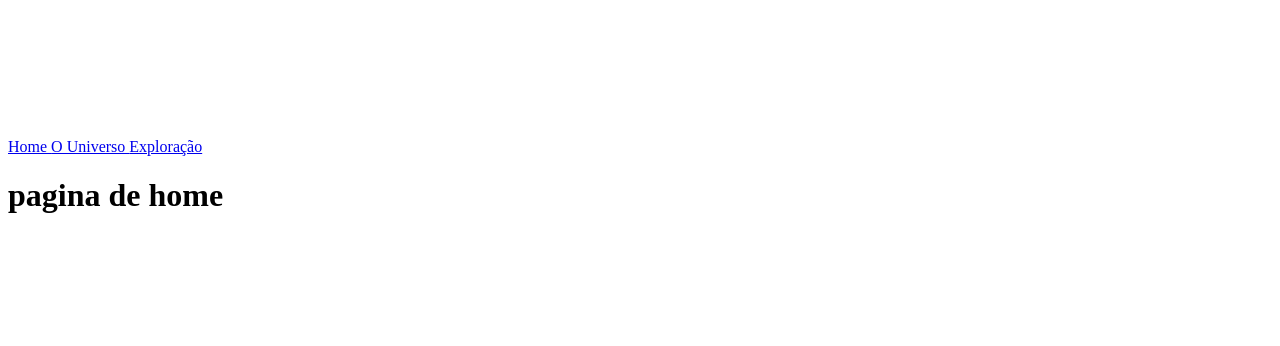
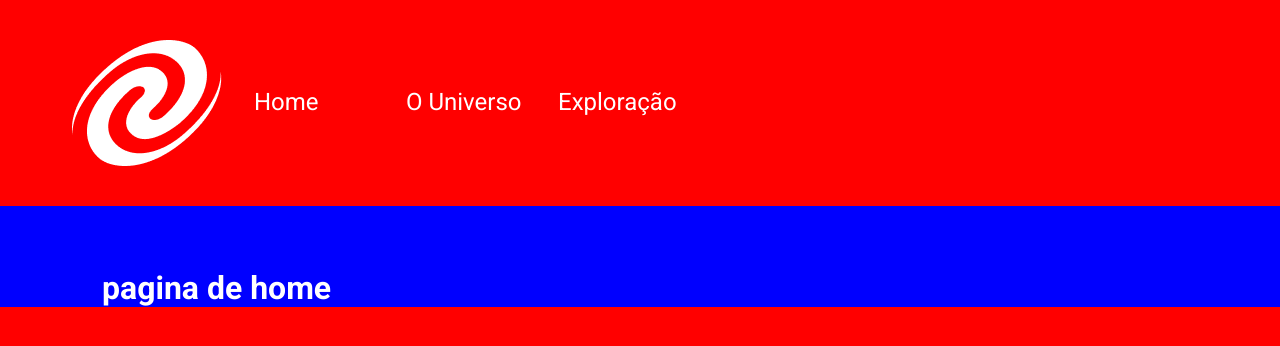
Before and after one commit to FWalterDias/SPA---Universo, a website with bundled scripts: page index.html in a window 1280 px wide. Built offline with nearby package versions, Linux system fonts and the light colour scheme.

Commit message:
adicionando configuracoes a Index

```diff
--- a/index.css
+++ b/index.css
@@ -0,0 +1,73 @@
+* {
+    margin: 0;
+    padding: 0;
+    box-sizing: border-box;
+}
+
+:root {
+    font-size: 62.5%;
+    font-family: "Roboto", sans-serif;
+    color: #FFFFFF;
+}
+
+body {
+    font-size: 1.6rem;
+}
+
+.app {
+    min-height: 100vh;
+    width: 100vw;
+    background-color: red;
+}
+
+header {
+    display: flex;
+    align-items: center;
+    gap: 3.2rem;
+
+    padding: 4rem 71rem 4rem 7.2rem;
+}
+
+header ul {
+    display: flex;
+    gap: 3.2rem;
+    align-items: center;
+    justify-content: center;
+}
+
+ul li {
+    list-style: none;
+    min-width: 12rem;
+}
+
+a {
+    text-decoration: none;
+    color: #FFFFFF;
+
+    font-size: 2.4rem;
+    font-weight: 400;
+    line-height: 2.1rem;
+
+
+}
+
+main {
+    background-color: blue;
+    display: flex;
+    flex-direction: column;
+    gap: 1.6rem;
+
+    padding: 6.3rem 0 0 10.2rem;
+}
+
+main h2 {
+    font-size: 4.8rem;
+    font-weight: 700;
+    line-height: 125%;
+}
+
+main p {
+    font-size: 1.8rem;
+    font-weight: 400;
+    line-height: 160%;
+}
--- a/index.html
+++ b/index.html
@@ -1,25 +1,42 @@
 <!DOCTYPE html>
 <html lang="en">
+
 <head>
     <meta charset="UTF-8">
     <meta name="viewport" content="width=device-width, initial-scale=1.0">
+    <link rel="preconnect" href="https://fonts.googleapis.com">
+    <link rel="preconnect" href="https://fonts.gstatic.com" crossorigin>
+    <link href="https://fonts.googleapis.com/css2?family=Roboto:wght@400;700&display=swap" rel="stylesheet">
+    <link rel="stylesheet" href="index.css">
+
     <title>SPA - Universe</title>
-    <link rel="stylesheet" href="index.css">
 </head>
+
 <body>
+    <div class="app">
         <header>
             <img src="../assets/logo.png" alt="img-logo">
             <nav>
+                <ul>
+                    <li>
                         <a href="/" onclick="route()"> Home </a>
+                    </li>
+                    <li>
                         <a href="/oUniverso" onclick="route()"> O Universo </a>
+                    </li>
+                    <li>
                         <a href="/exploracao" onclick="route()"> Exploração </a>
+                    </li>
+                </ul>
             </nav>
         </header>
 
-    <main id="app">
+        <main id="main">
 
         </main>
+    </div>
 
     <script src="./js/index.js" type="module"></script>
 </body>
+
 </html>
--- a/js/routes.js
+++ b/js/routes.js
@@ -22,7 +22,7 @@ export class Routes {
         fetch(route)
         .then(data => data.text())
         .then(html => {
-            document.querySelector("#app").innerHTML = html;
+            document.querySelector("#main").innerHTML = html;
         });
     }
 }
```
Lines whose indentation alone changed are shown as unchanged.
